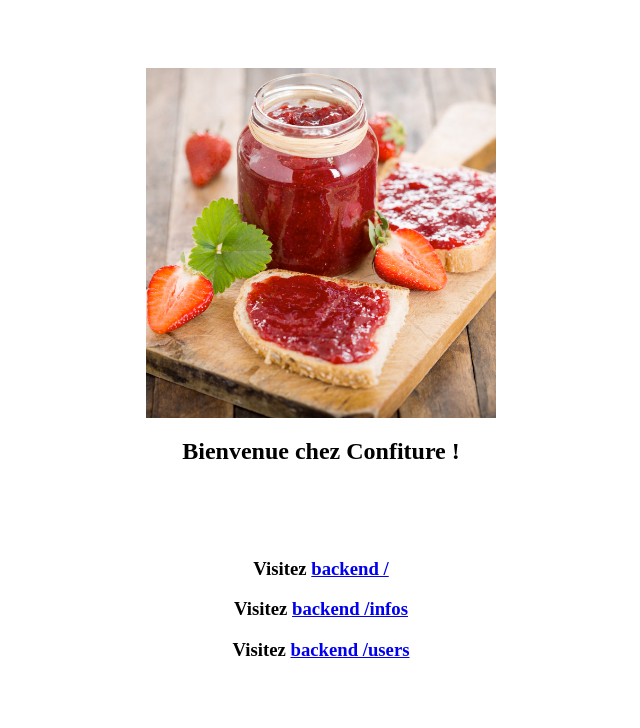
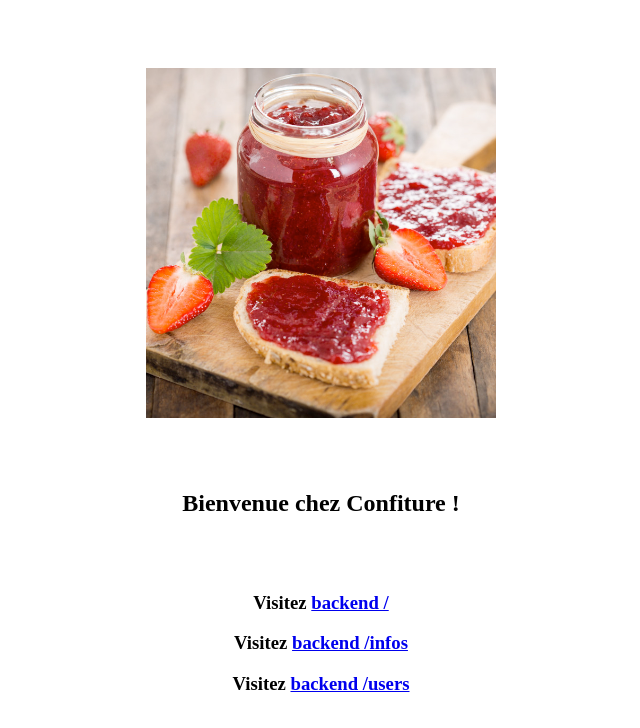
Before and after one commit to DISIC/DesignGouv-Confiture, a plain HTML site: page frontend/webapp/index.html in a window 1280 px wide. Shown: the whole page, without its empty margins (319-959 px from the left). Drawn offline with Linux system fonts and the light colour scheme.

Commit message:
in progress

```diff
--- a/frontend/webapp/index.html
+++ b/frontend/webapp/index.html
@@ -6,8 +6,9 @@
     <body>
         <p><br /><br /></p>
         <img src="/images/confiture.jpg" alt="Confiture" style="display: block; margin-right: auto; margin-left: auto;" width="350">
+        <p><br /><br /></p>
         <h2 style="text-align:center">Bienvenue chez Confiture !</h2>
-        <p><br /><br /><br /></p>
+        <p><br /><br /></p>
         <h3 style="text-align:center">Visitez <a href="/api/v1/" target="_blank">backend /</a></h3>
         <h3 style="text-align:center">Visitez <a href="/api/v1/infos" target="_blank">backend /infos</a></h3>
         <h3 style="text-align:center">Visitez <a href="/api/v1/users" target="_blank">backend /users</a></h3>
```
